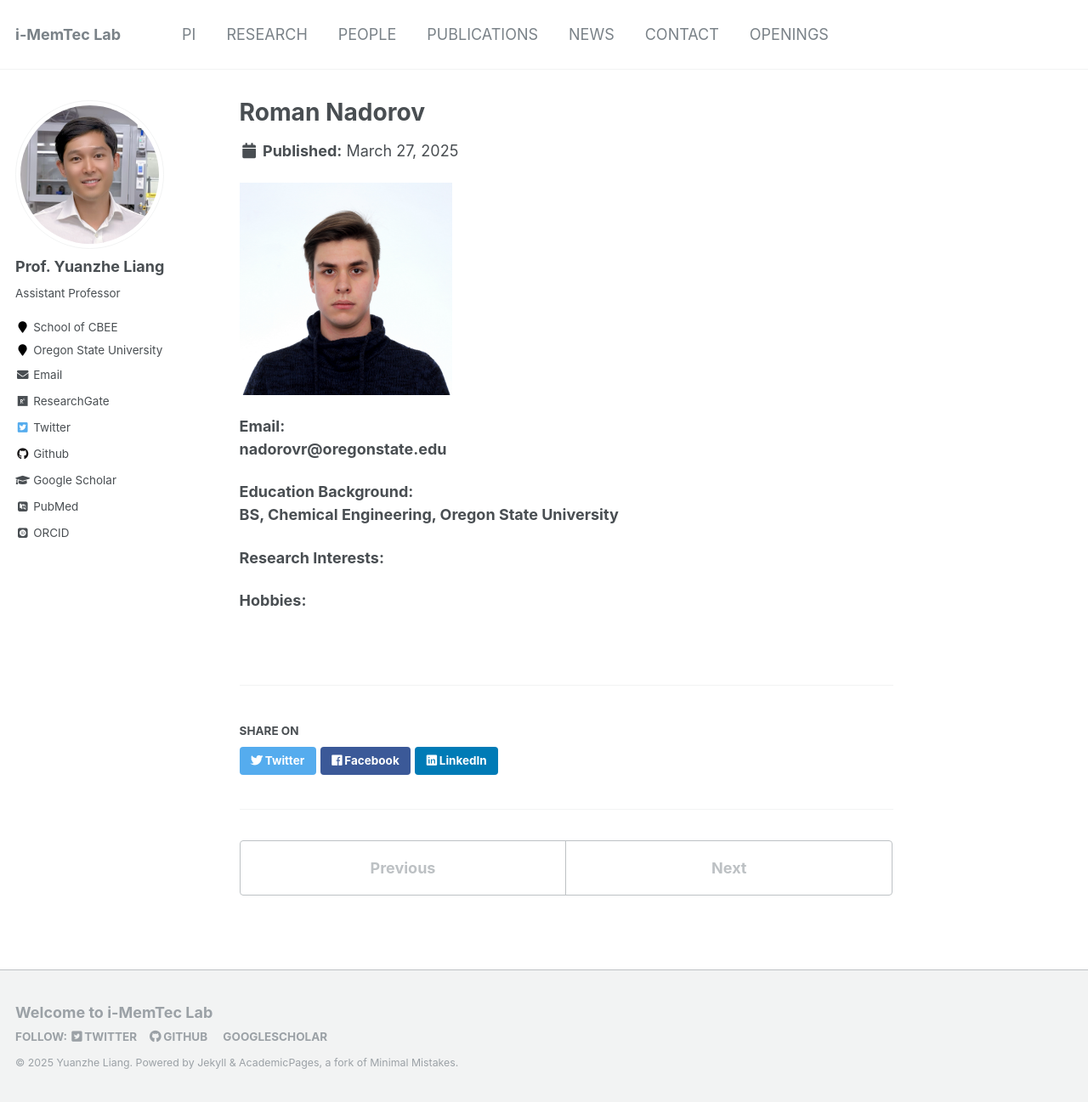
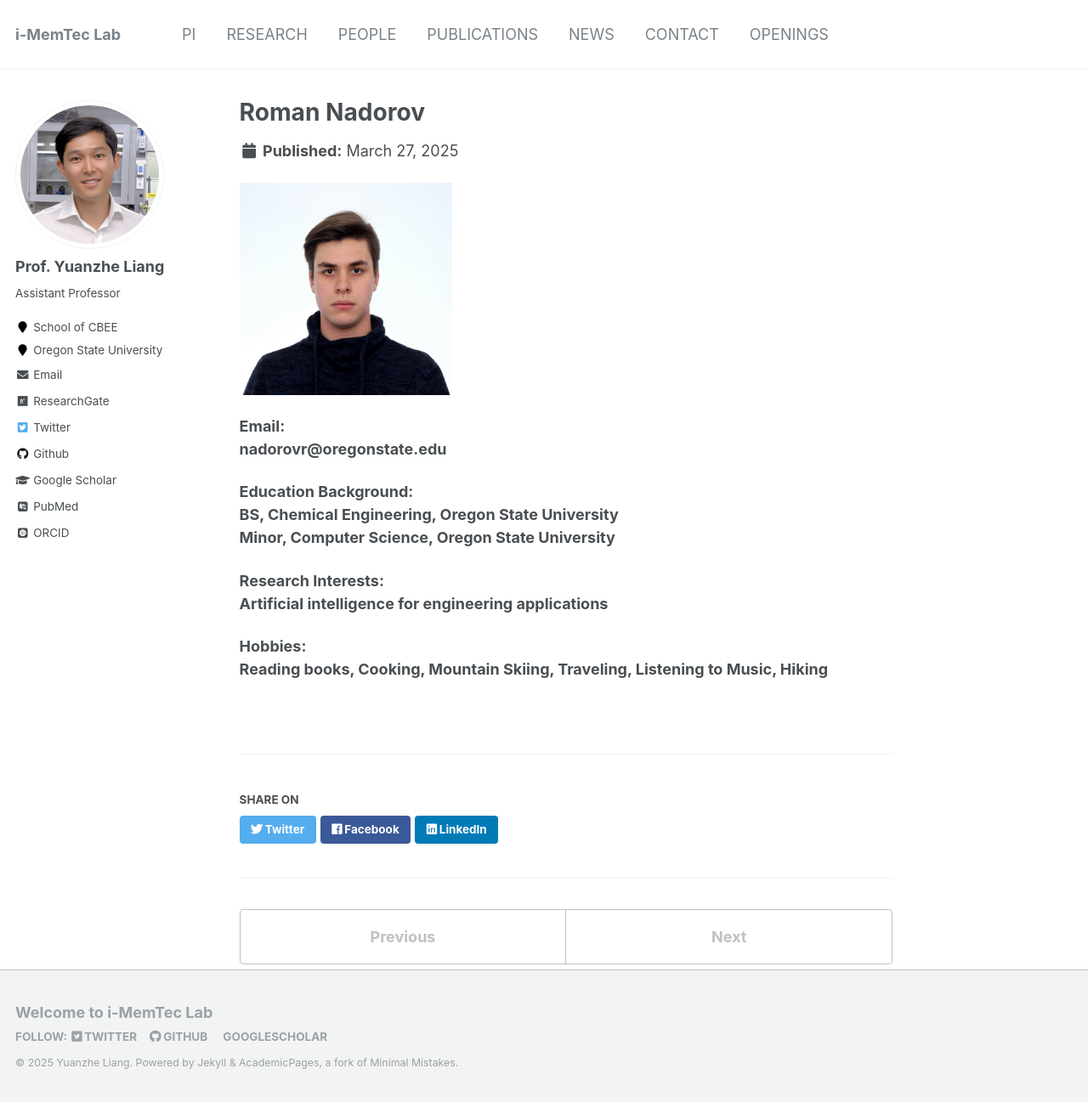
Before and after one commit to yuanzheliang/yuanzheliang.github.io, a Jekyll site: the page built from _portfolio/94-Roman.md, in a window 1280 px wide and 1297 px high. Shown: the whole window at 85% size. Built offline with Jekyll 4.4.1, drawn with Linux system fonts in a browser that asks for light colours; some web fonts are replaced.

Commit message:
Update 94-Roman.md

```diff
--- a/_portfolio/94-Roman.md
+++ b/_portfolio/94-Roman.md
@@ -12,9 +12,11 @@ status: "current"
 
 **Education Background:** <br/>
 **BS, Chemical Engineering, Oregon State University** <br/>
+**Minor, Computer Science, Oregon State University** <br/>
 
 
 **Research Interests:** <br/>
-
+**Artificial intelligence for engineering applications** <br/>
 
 **Hobbies:** <br/>
+**Reading books, Cooking, Mountain Skiing, Traveling, Listening to Music, Hiking** <br/>
```
